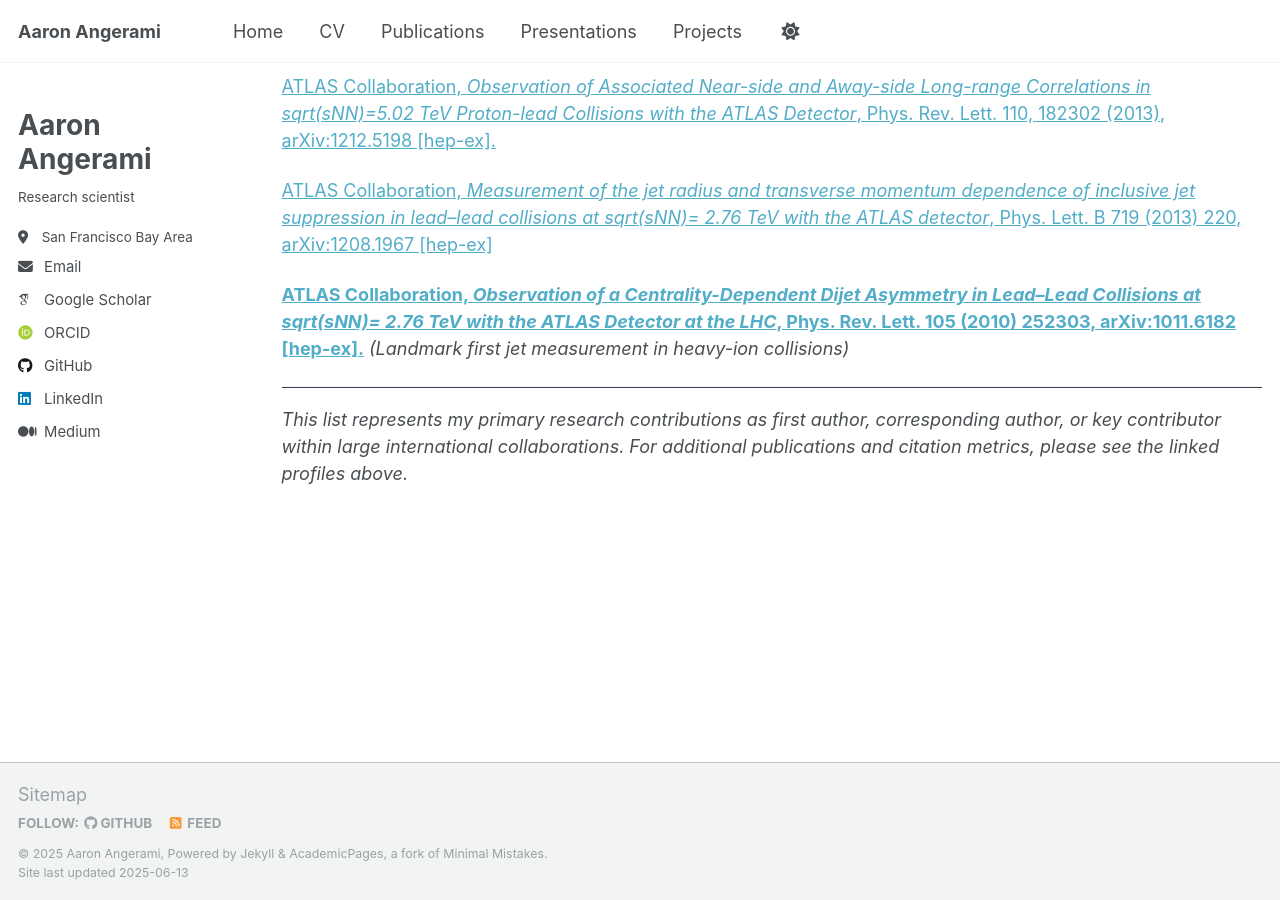
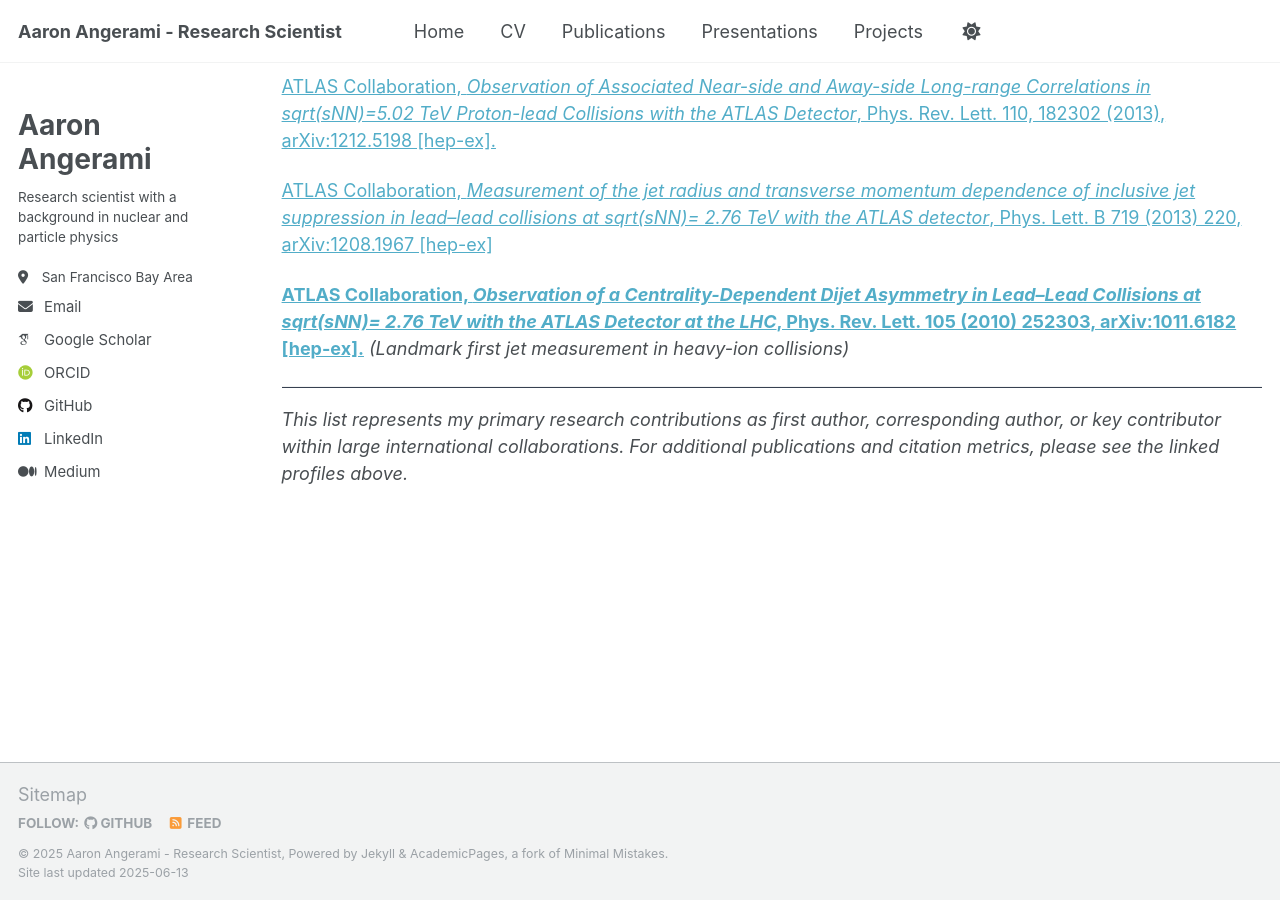
Before and after one commit to angerami/angerami.github.io, a Jekyll site: the page built from _publications/publications.md, in a window 1280 px wide and 900 px high, scrolled down 1547 px. Built offline with Jekyll 4.4.1, drawn with Linux system fonts in a browser that asks for light colours; some web fonts are replaced.

Commit message:
Site and page title display tweaks

```diff
--- a/_config.yml
+++ b/_config.yml
@@ -7,7 +7,8 @@
 # `jekyll serve -l -H localhost`. If you change this file, please restart the
 # server process.
 # Basic Site Settings
-title                    : "Aaron Angerami"
+title                    : "Aaron Angerami - Research Scientist"
+title_separator: " | "  # Note the spaces around the pipe
 email                    : "aaron.angerami@gmail.com"
 description              : "Research scientist applying experimental physics methodology to AI"
 url                      : "https://angerami.github.io"
@@ -23,7 +24,7 @@ site_theme               : "default"
 author:
   name: "Aaron Angerami"
   avatar: false
-  bio: "Research scientist"
+  bio: "Research scientist with a background in nuclear and particle physics"
   location: "San Francisco Bay Area"
   email: "aaron.angerami@gmail.com"
   github: angerami
--- a/_publications/publications.md
+++ b/_publications/publications.md
@@ -1,6 +1,6 @@
 ---
 layout: archive
-title: "Publications"
+title: "Publications • "
 permalink: /publications/
 author_profile: true
 ---
```
Also changed, not shown: _pages/about.md (+1 -1 lines), _pages/cv.md (+1 -1 lines), _pages/presentations.md (+1 -1 lines), _pages/projects.md (+1 -1 lines).
